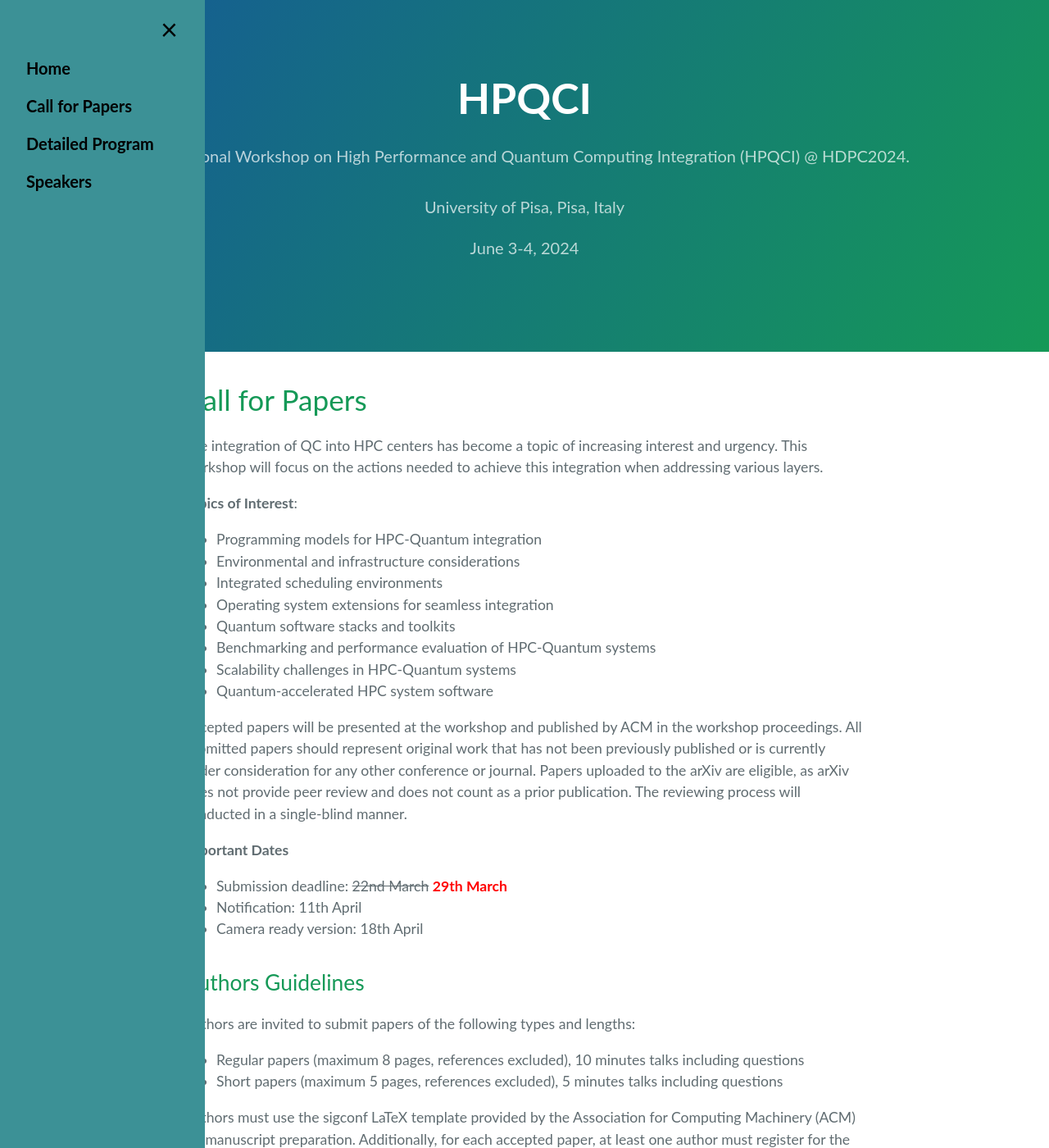
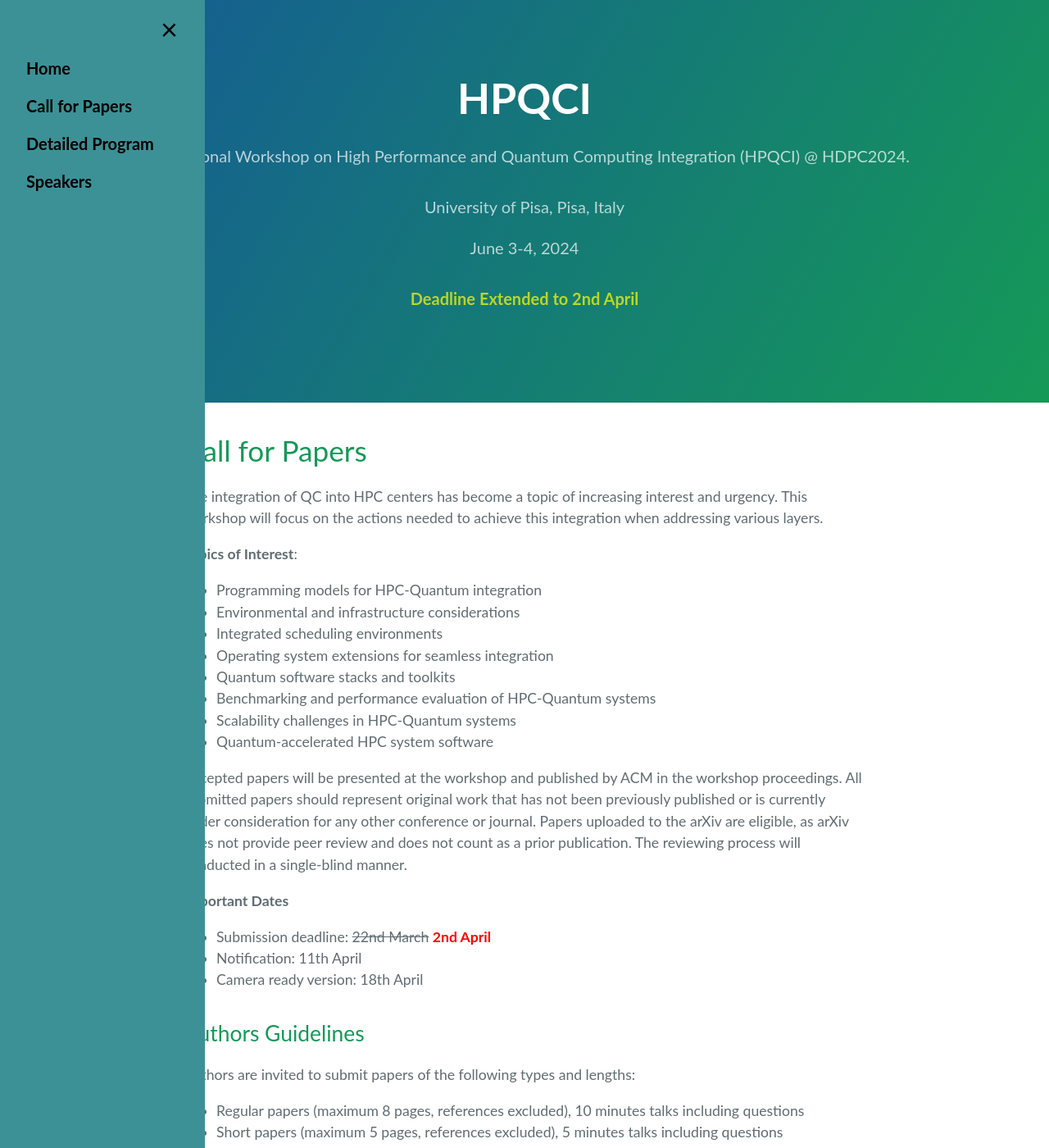
Before and after one commit to HPQCI/HPQCI.github.io, a Jekyll site: the page built from cfp.md, in a window 1280 px wide and 1400 px high. Shown: the whole window at 82% size. Built offline with Jekyll 4.4.1, drawn with Linux system fonts in a browser that asks for light colours.

Commit message:
extend deadline

```diff
--- a/_config.yml
+++ b/_config.yml
@@ -5,4 +5,5 @@ where: University of Pisa, Pisa, Italy
 when: June 3-4, 2024
 show_downloads: false
 google_analytics:
+news: Deadline Extended to 2nd April
 theme: jekyll-theme-cayman
--- a/_layouts/default.html
+++ b/_layouts/default.html
@@ -77,6 +77,7 @@
       <h1 class="project-name">{{ site.title | default: page.title | default: site.github.repository_name }}</h1>
       <h2 class="project-tagline">{{ site.description | default: page.description | default: site.github.project_tagline }}</h2>
       <h3 class="project-tagline"><p>{{site.where}}</p><p>{{site.when}}</p></h3>
+      <h4 class="project-tagline"><p><b><font color="yellow">{{site.news}}</font></b></p></h4>
       {% if site.github.is_project_page %}
         <a href="{{ site.github.repository_url }}" class="btn">View on GitHub</a>
       {% endif %}
--- a/cfp.md
+++ b/cfp.md
@@ -21,7 +21,7 @@ The integration of QC into HPC centers has become a topic of increasing interest
 Accepted papers will be presented at the workshop and published by ACM in the workshop proceedings. All submitted papers should represent original work that has not been previously published or is currently under consideration for any other conference or journal. Papers uploaded to the arXiv are eligible, as arXiv does not provide peer review and does not count as a prior publication. The reviewing process will conducted in a single-blind manner.
 
 **Important Dates**
-*	Submission deadline: ~~22nd March~~ **<font color="red">29th March</font>**
+*	Submission deadline: ~~22nd March~~ **<font color="red">2nd April</font>**
 *	Notification: 11th April
 *	Camera ready version: 18th April
 
```
